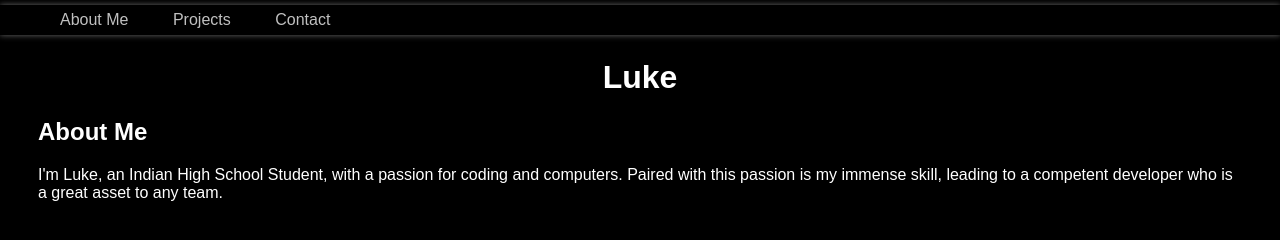
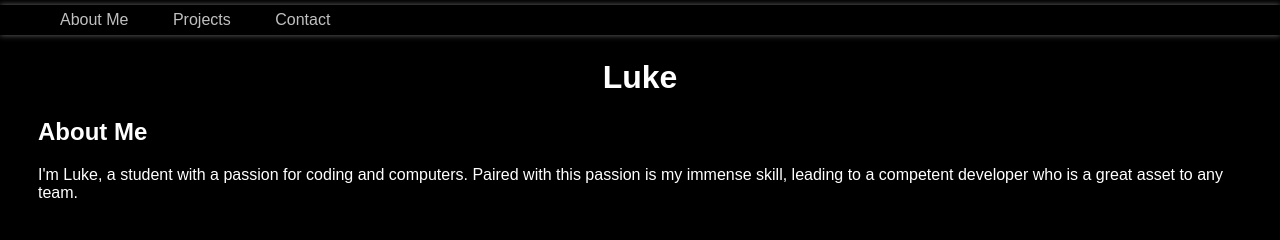
Before and after one commit to LukeNotDuke/LukeNotDuke.github.io, a plain HTML site: page index.html in a window 1280 px wide. Drawn offline with Linux system fonts and the light colour scheme.

Commit message:
Update index.html

```diff
--- a/index.html
+++ b/index.html
@@ -45,6 +45,6 @@
 	</header>
 	<h1 align="center">Luke</h1>
 	<h2>About Me</h2>
-	I'm Luke, an Indian High School Student, with a passion for coding and computers. Paired with this passion is my immense skill, leading to a competent developer who is a great asset to any team.
+	I'm Luke, a student with a passion for coding and computers. Paired with this passion is my immense skill, leading to a competent developer who is a great asset to any team.
 </body>
 </html>
```
